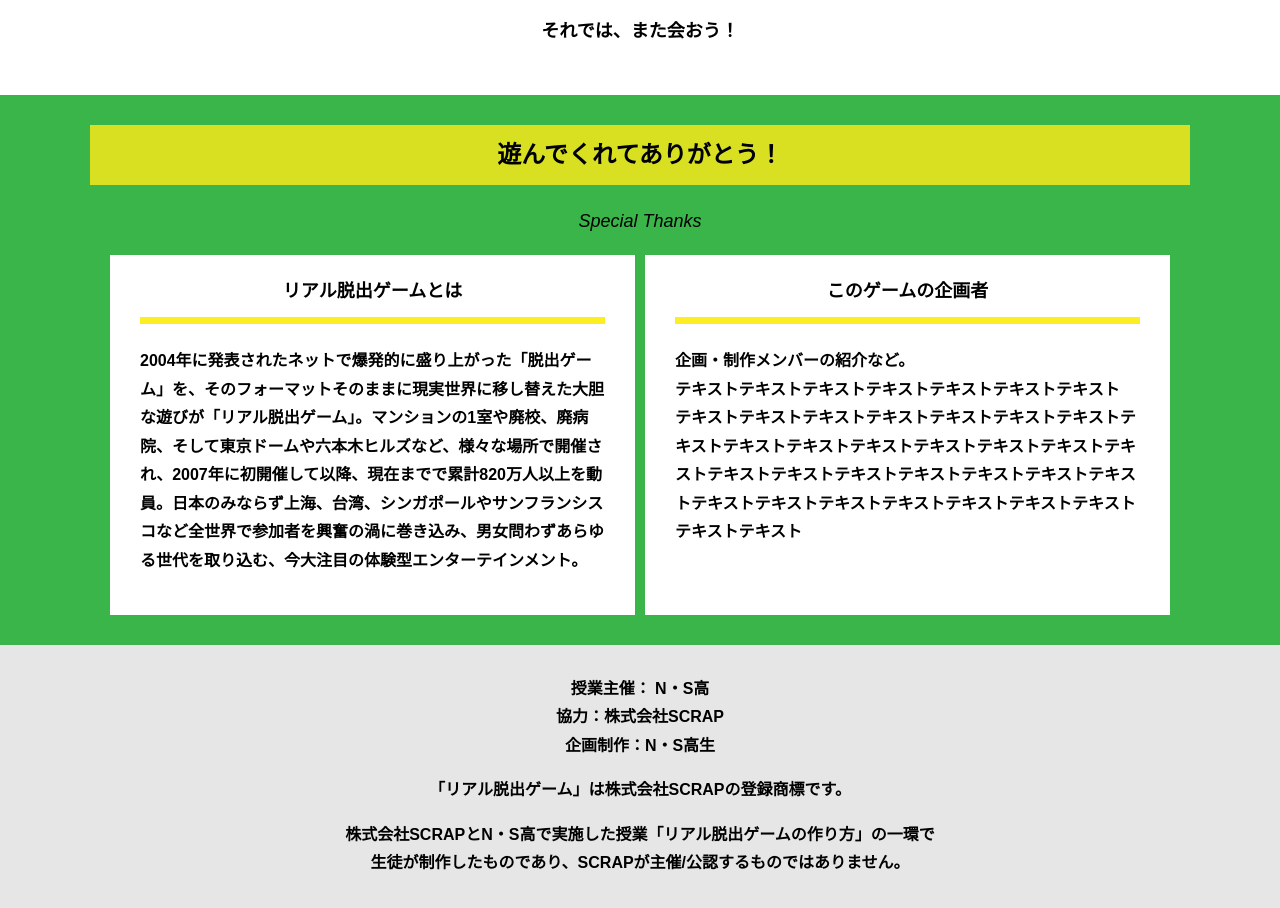
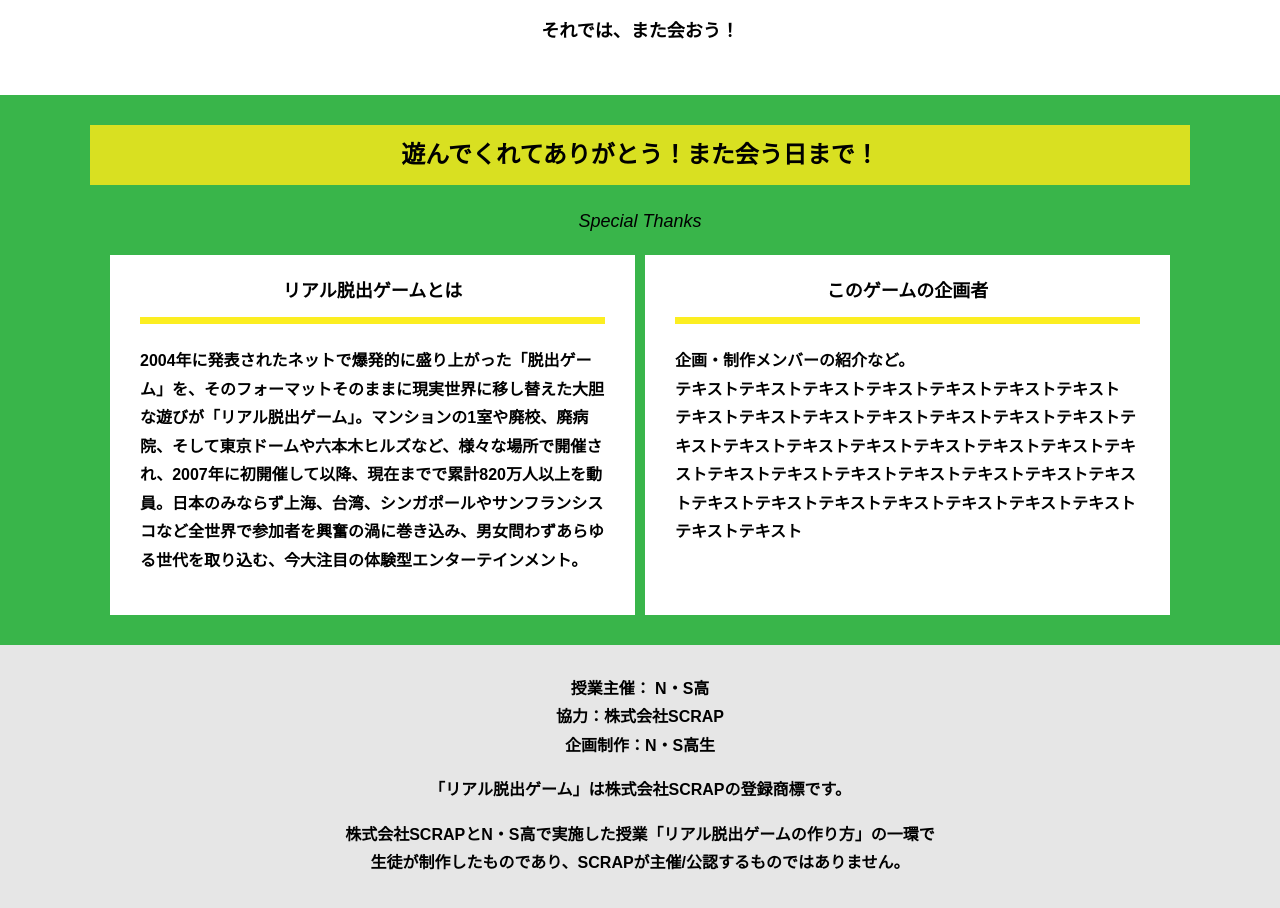
Before and after one commit to na1200/nanana, a plain HTML site: page final.html in a window 1280 px wide. Shown: the part 1373-2281 px from the top of the page. Drawn offline with Linux system fonts and the light colour scheme.

Commit message:
Update final.html

```diff
--- a/final.html
+++ b/final.html
@@ -52,7 +52,7 @@ Youtube貼り付けここまで-->
     </section>
     <section class="section bg-color--keycolor">
       <div class="container">
-        <h2 class="section-title">遊んでくれてありがとう！</h2>
+        <h2 class="section-title">遊んでくれてありがとう！また会う日まで！</h2>
         <p class="font-eng text-center">Special Thanks</p>
         <div class="row">
           <div class="column">
```
